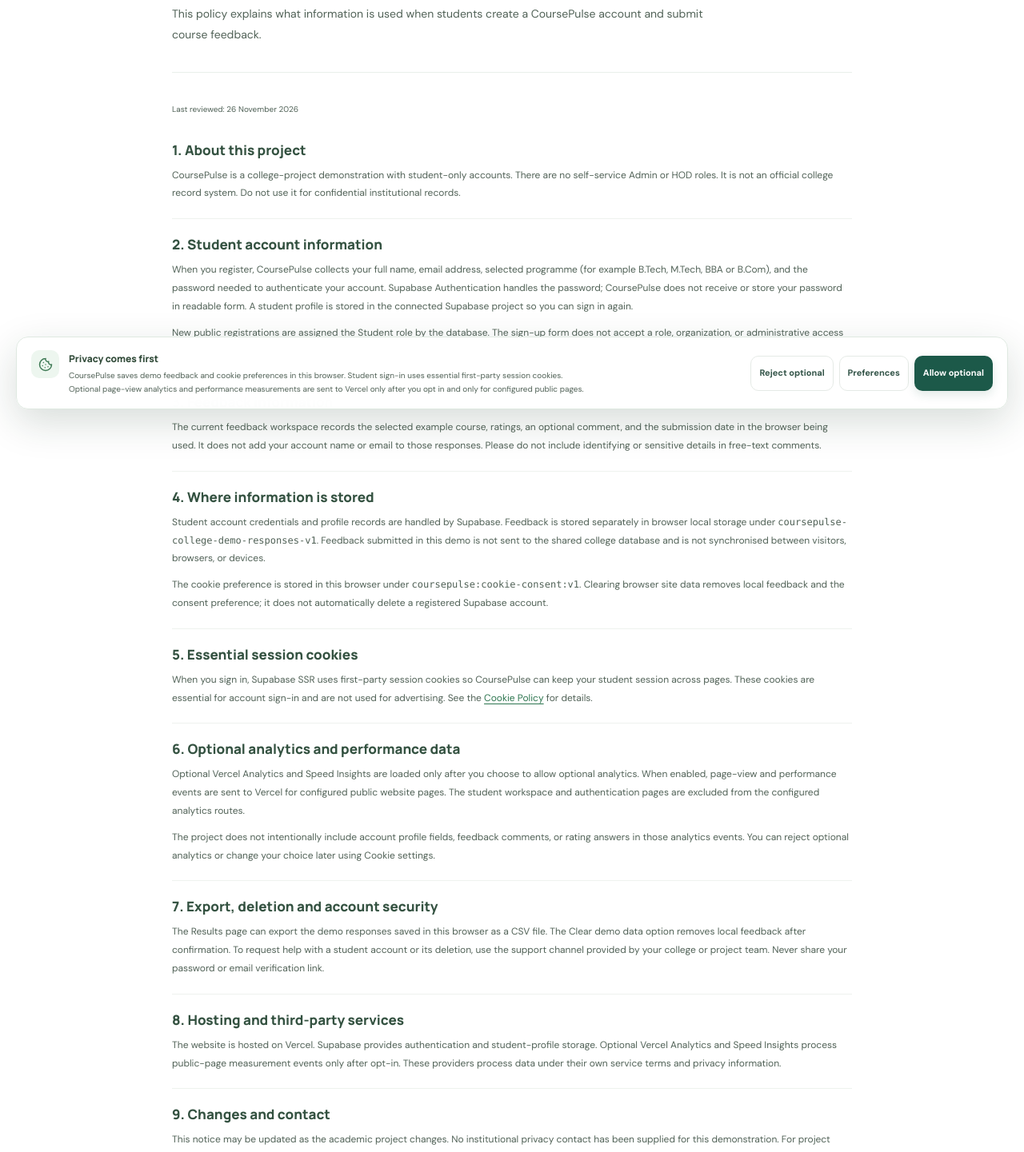
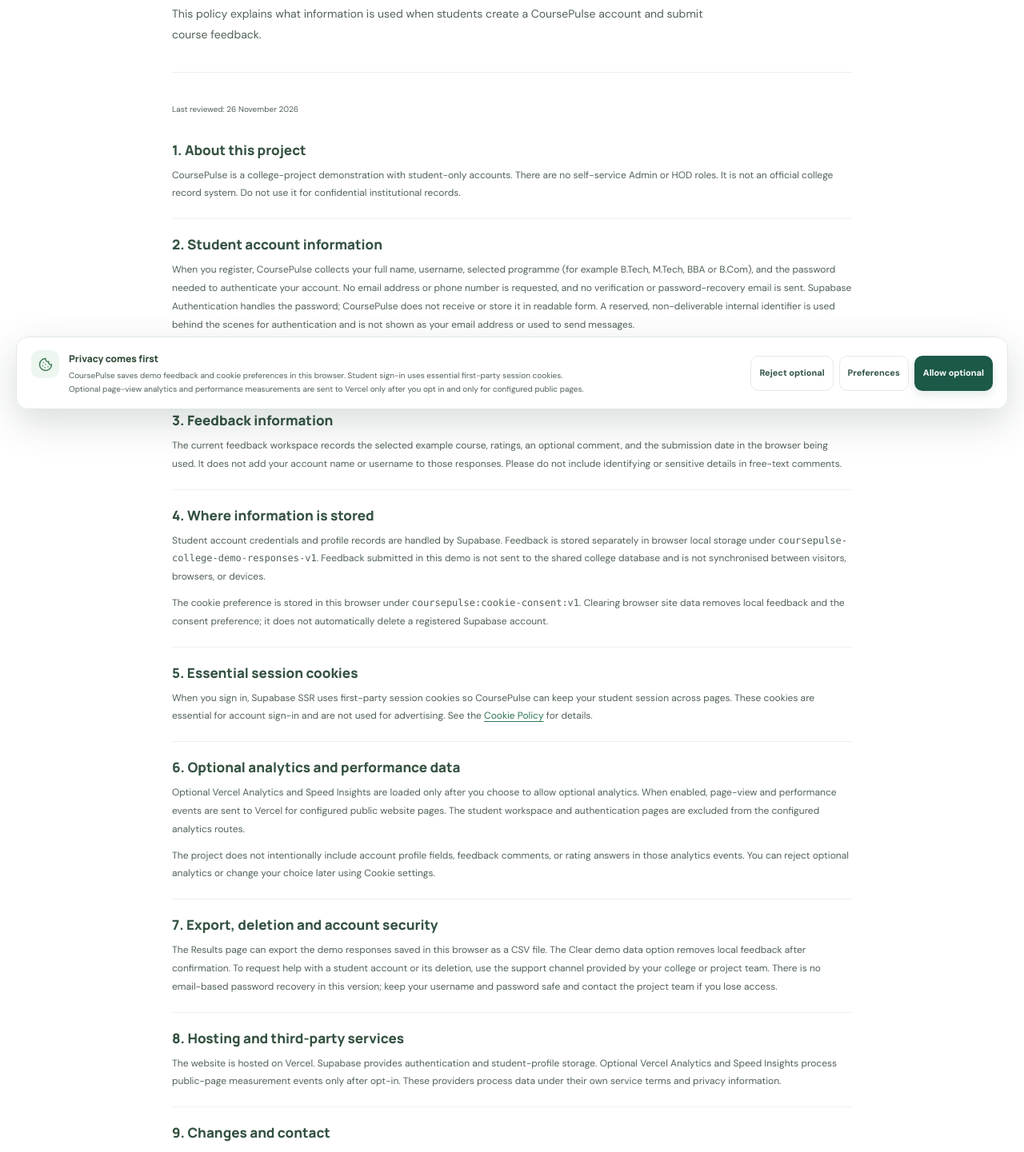
Before and after one commit to akashsharmapb09-cpu/coursePulse.site, a Next.js app: page /privacy in a window 1280 px wide. Shown: the part 268-1709 px from the top of the page at 80% size. Built offline with nearby package versions, Linux system fonts and the light colour scheme; no server answers.

Commit message:
Update Privacy Policy for email-free username authentication

```diff
--- a/app/privacy/page.tsx
+++ b/app/privacy/page.tsx
@@ -4,7 +4,7 @@ import { PublicPage } from '@/components/public-site';
 export const metadata: Metadata = {
   alternates: { canonical: '/privacy' },
   title: 'Privacy Policy',
-  description: 'How CoursePulse handles student accounts, anonymous feedback, browser storage, and optional analytics.'
+  description: 'How CoursePulse handles username-based student accounts, anonymous feedback, browser storage, and optional analytics.'
 };
 
 export default function PrivacyPage() {
@@ -16,12 +16,12 @@ export default function PrivacyPage() {
     </section>
     <section>
       <h2>2. Student account information</h2>
-      <p>When you register, CoursePulse collects your full name, email address, selected programme (for example B.Tech, M.Tech, BBA or B.Com), and the password needed to authenticate your account. Supabase Authentication handles the password; CoursePulse does not receive or store your password in readable form. A student profile is stored in the connected Supabase project so you can sign in again.</p>
+      <p>When you register, CoursePulse collects your full name, username, selected programme (for example B.Tech, M.Tech, BBA or B.Com), and the password needed to authenticate your account. No email address or phone number is requested, and no verification or password-recovery email is sent. Supabase Authentication handles the password; CoursePulse does not receive or store it in readable form. A reserved, non-deliverable internal identifier is used behind the scenes for authentication and is not shown as your email address or used to send messages.</p>
       <p>New public registrations are assigned the Student role by the database. The sign-up form does not accept a role, organization, or administrative access request.</p>
     </section>
     <section>
       <h2>3. Feedback information</h2>
-      <p>The current feedback workspace records the selected example course, ratings, an optional comment, and the submission date in the browser being used. It does not add your account name or email to those responses. Please do not include identifying or sensitive details in free-text comments.</p>
+      <p>The current feedback workspace records the selected example course, ratings, an optional comment, and the submission date in the browser being used. It does not add your account name or username to those responses. Please do not include identifying or sensitive details in free-text comments.</p>
     </section>
     <section>
       <h2>4. Where information is stored</h2>
@@ -39,7 +39,7 @@ export default function PrivacyPage() {
     </section>
     <section>
       <h2>7. Export, deletion and account security</h2>
-      <p>The Results page can export the demo responses saved in this browser as a CSV file. The Clear demo data option removes local feedback after confirmation. To request help with a student account or its deletion, use the support channel provided by your college or project team. Never share your password or email verification link.</p>
+      <p>The Results page can export the demo responses saved in this browser as a CSV file. The Clear demo data option removes local feedback after confirmation. To request help with a student account or its deletion, use the support channel provided by your college or project team. There is no email-based password recovery in this version; keep your username and password safe and contact the project team if you lose access.</p>
     </section>
     <section>
       <h2>8. Hosting and third-party services</h2>
```
